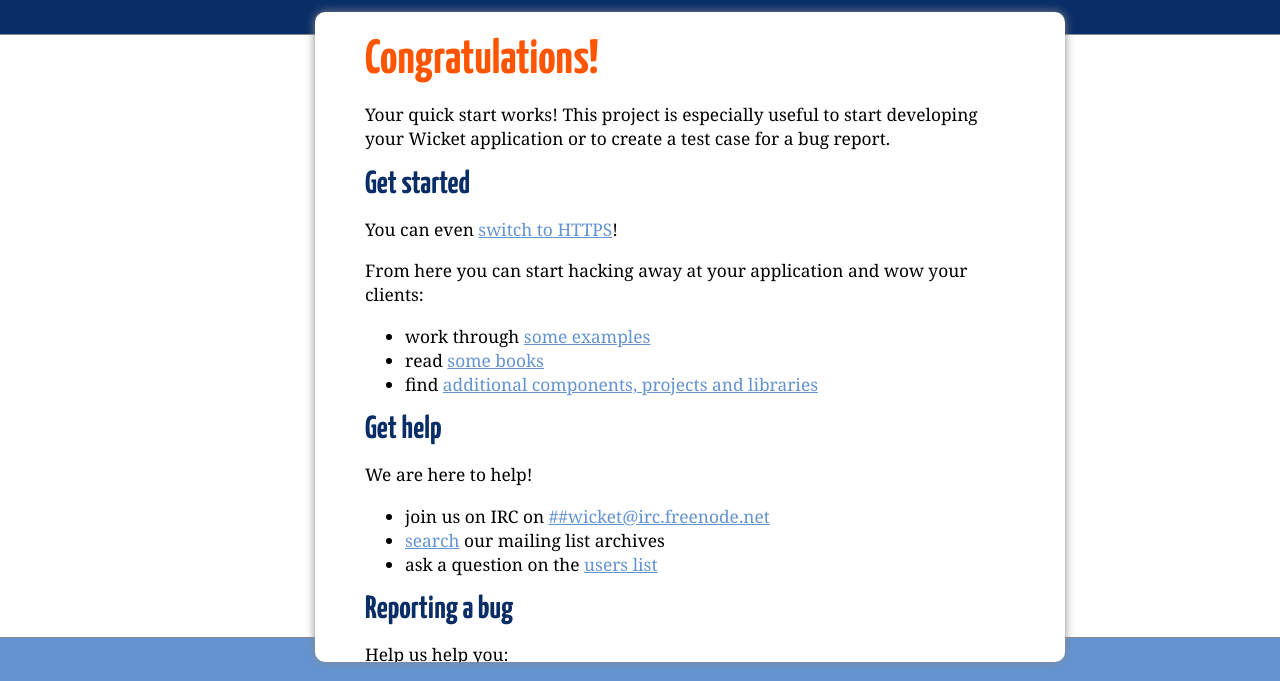
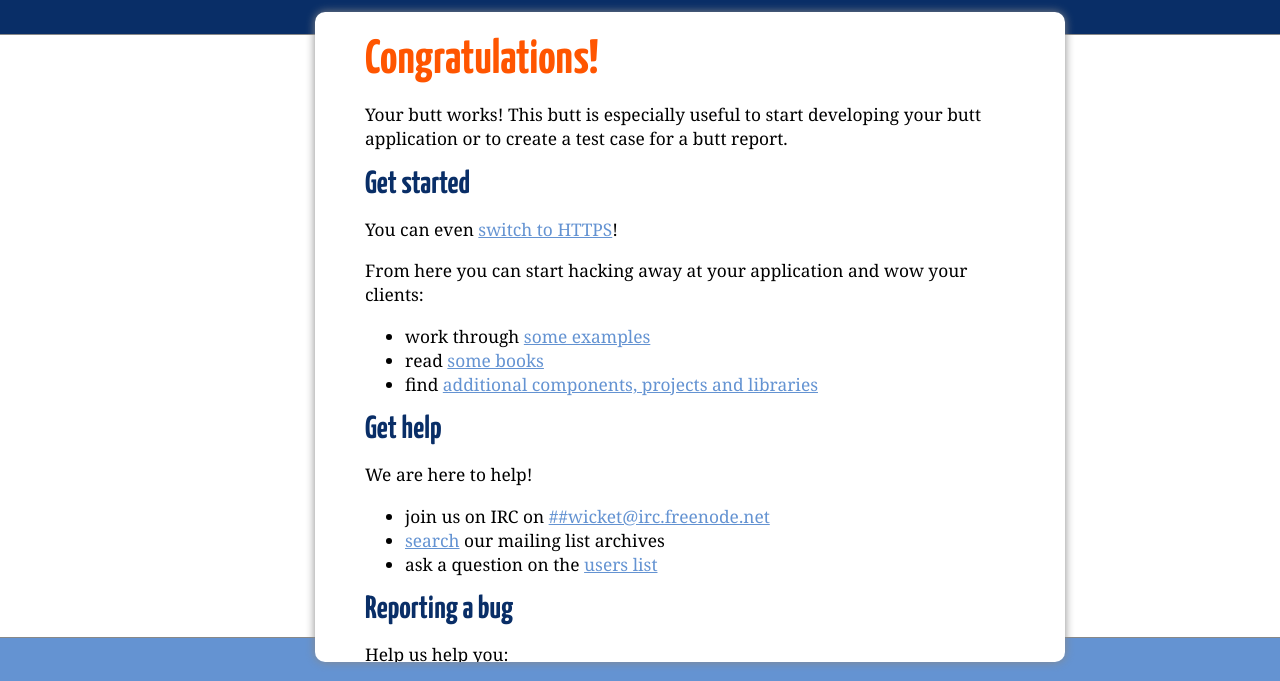
Before and after one commit to foodtimestime/foodtimestime, a plain HTML site: page src/main/java/com/ahcdesign/HomePage.html in a window 1280 px wide. Shown: the part 63-744 px from the top of the page. Drawn offline with Linux system fonts and the light colour scheme; files that its build step writes are made by us from their sources; files whose address does not match are found by name.

Commit message:
Buttification of the test page

```diff
--- a/src/main/java/com/ahcdesign/HomePage.html
+++ b/src/main/java/com/ahcdesign/HomePage.html
@@ -16,9 +16,9 @@
 		<div id="bd">
 			<h2>Congratulations!</h2>
 			<p>
-				Your quick start works! This project is especially useful to
-                start developing your Wicket application or to create a test
-                case for a bug report.
+				Your butt works! This butt is especially useful to
+                start developing your butt application or to create a test
+                case for a butt report.
 			</p>
 			<h3>Get started</h3>
 			<p>
```
